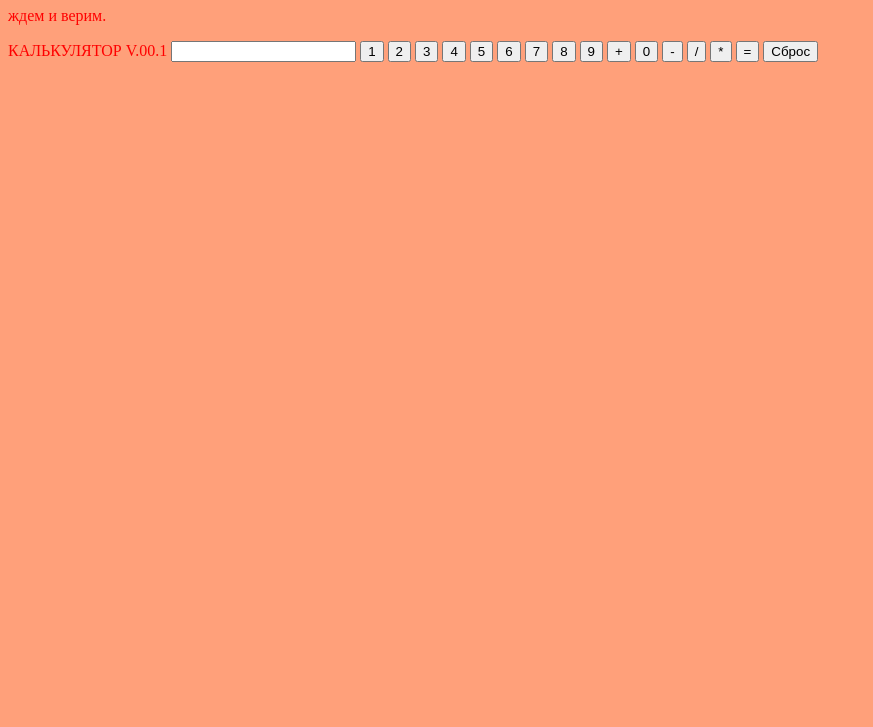
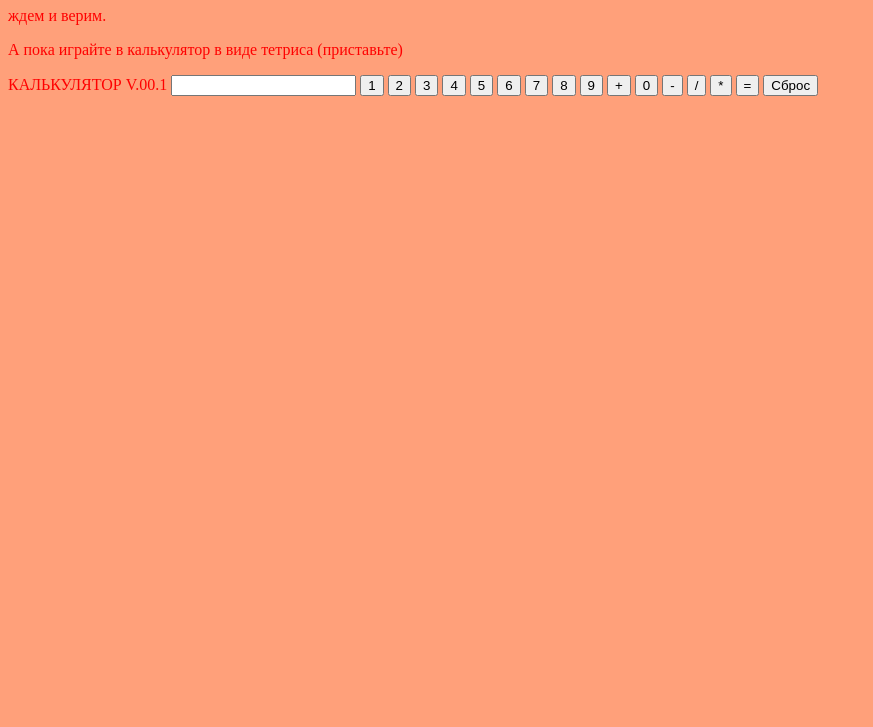
Before and after one commit to ClientTail/Client, a plain HTML site: page index.html in a window 1280 px wide. Shown: the part 73-800 px from the top of the page, without its empty margins (0-873 px from the left). Drawn offline with Linux system fonts and the light colour scheme.

Commit message:
index.html

```diff
--- a/index.html
+++ b/index.html
@@ -9,6 +9,7 @@
 
 <h1>Тут когда то будет что то</h1>
 <p>ждем и верим.</p>
+<p>А пока играйте в калькулятор в виде тетриса (приставьте) </p>
 
 <html>
 <head>
```
